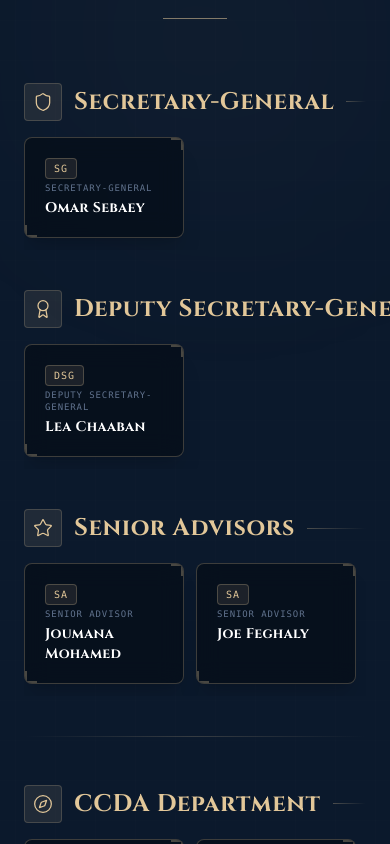
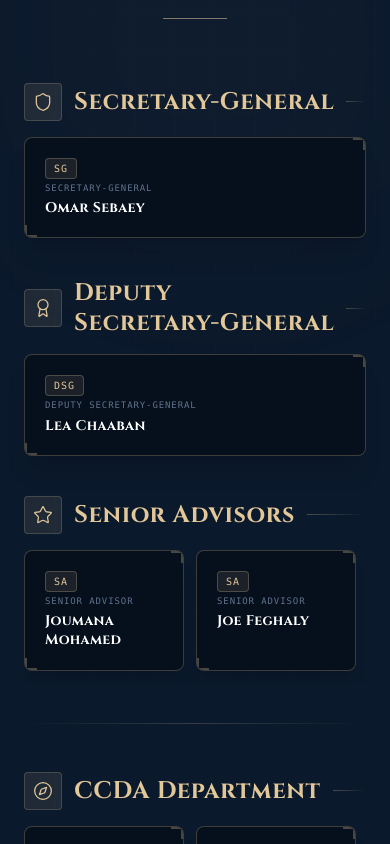
Before and after one commit to adam382010-svg/test-forma, a Next.js app: page / in a window 390 px wide. Shown: the part 6080-6924 px from the top of the page. Built offline with nearby package versions, Linux system fonts and the light colour scheme.

Commit message:
Add files via upload

```diff
--- a/src/components/ExecutiveBoard.js
+++ b/src/components/ExecutiveBoard.js
@@ -102,11 +102,11 @@ const departments = [
 ];
 
 /* ─── Member Card ─────────────────────────────────────────────────────── */
-function MemberCard({ badge, name, title }) {
+function MemberCard({ badge, name, title, stretch }) {
   return (
     <div
-      className="relative p-5 rounded-lg bg-[#060E1A]/80 border border-[#E2C799]/25 backdrop-blur-md shadow-xl overflow-hidden hover:border-[#E2C799]/55 transition-colors duration-300 flex flex-col gap-1 shrink-0"
-      style={{ width: "160px" }}
+      className="relative p-5 rounded-lg bg-[#060E1A]/80 border border-[#E2C799]/25 backdrop-blur-md shadow-xl overflow-hidden hover:border-[#E2C799]/55 transition-colors duration-300 flex flex-col gap-1"
+      style={stretch ? { width: '100%' } : { width: '160px', flexShrink: 0 }}
     >
       {/* Corner accents */}
       <div className="absolute top-0 right-0 w-3 h-3 border-t-2 border-r-2 border-[#E2C799]/30 pointer-events-none" />
@@ -131,17 +131,27 @@ function MemberCard({ badge, name, title }) {
 }
 
 /* ─── Members Row — scrollable on mobile, wrapping grid on desktop ─────── */
-function MembersRow({ members }) {
+function MembersRow({ members, stretch }) {
   return (
     <>
-      {/* Mobile: horizontal scroll */}
-      <div className="md:hidden overflow-x-auto pb-3">
-        <div className="flex gap-3" style={{ width: "max-content" }}>
+      {/* Mobile */}
+      {stretch ? (
+        /* Stretch mode: cards fill full width side by side */
+        <div className="md:hidden flex gap-3">
           {members.map((m, i) => (
-            <MemberCard key={i} {...m} />
+            <MemberCard key={i} {...m} stretch />
           ))}
         </div>
-      </div>
+      ) : (
+        /* Scroll mode: fixed-width cards, scroll if overflow */
+        <div className="md:hidden overflow-x-auto pb-3">
+          <div className="flex gap-3" style={{ width: 'max-content' }}>
+            {members.map((m, i) => (
+              <MemberCard key={i} {...m} />
+            ))}
+          </div>
+        </div>
+      )}
 
       {/* Desktop: wrapping grid */}
       <div
@@ -166,7 +176,7 @@ function DepartmentRow({ dept }) {
         <div className="p-2 rounded bg-[#E2C799]/10 border border-[#E2C799]/20 text-[#E2C799] shrink-0">
           <DeptIcon className="w-5 h-5 stroke-[1.5]" />
         </div>
-        <h3 className="font-serif text-2xl md:text-3xl text-[#E2C799] font-bold tracking-wide shrink-0">
+        <h3 className="font-serif text-2xl md:text-3xl text-[#E2C799] font-bold tracking-wide">
           {dept.name}
         </h3>
         <div className="flex-1 h-px bg-gradient-to-r from-[#E2C799]/30 to-transparent" />
@@ -211,12 +221,12 @@ export default function ExecutiveBoard() {
             <div className="p-2 rounded bg-[#E2C799]/10 border border-[#E2C799]/20 text-[#E2C799] shrink-0">
               <Shield className="w-5 h-5 stroke-[1.5]" />
             </div>
-            <h3 className="font-serif text-2xl md:text-3xl text-[#E2C799] font-bold tracking-wide shrink-0">
+            <h3 className="font-serif text-2xl md:text-3xl text-[#E2C799] font-bold tracking-wide">
               Secretary-General
             </h3>
             <div className="flex-1 h-px bg-gradient-to-r from-[#E2C799]/30 to-transparent" />
           </div>
-          <MembersRow members={sg} />
+          <MembersRow members={sg} stretch />
         </div>
 
         {/* ── Deputy Secretary-General ── */}
@@ -225,12 +235,12 @@ export default function ExecutiveBoard() {
             <div className="p-2 rounded bg-[#E2C799]/10 border border-[#E2C799]/20 text-[#E2C799] shrink-0">
               <Award className="w-5 h-5 stroke-[1.5]" />
             </div>
-            <h3 className="font-serif text-2xl md:text-3xl text-[#E2C799] font-bold tracking-wide shrink-0">
-              Deputy Secretary-General
+            <h3 className="font-serif text-2xl md:text-3xl text-[#E2C799] font-bold tracking-wide leading-tight">
+              Deputy<br />Secretary-General
             </h3>
             <div className="flex-1 h-px bg-gradient-to-r from-[#E2C799]/30 to-transparent" />
           </div>
-          <MembersRow members={dsg} />
+          <MembersRow members={dsg} stretch />
         </div>
 
         {/* ── Senior Advisors ── */}
```
